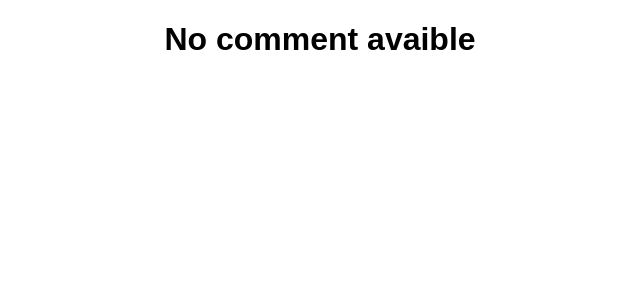
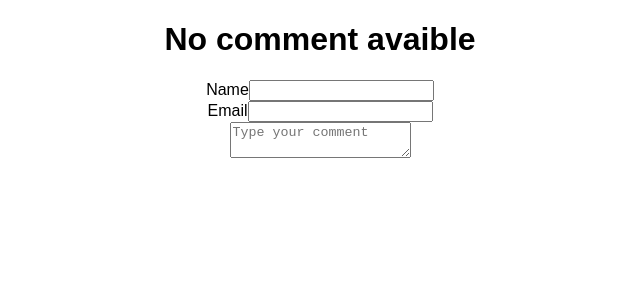
Before and after one commit to dragosbus/comment-react, a React (Create React App) app: page / in a window 1280 px wide. Shown: the top 300 px of the page, without its empty margins (320-960 px from the left). Built offline with nearby package versions, Linux system fonts and the light colour scheme.

Commit message:
feat:added comments list

```diff
--- a/src/App.js
+++ b/src/App.js
@@ -1,5 +1,7 @@
 import React, { Component } from 'react';
 import { Header } from './components/Header';
+import { Form } from './components/Form';
+import { Comments } from './components/Comments';
 import './App.css';
 
 class App extends Component {
@@ -12,7 +14,8 @@ class App extends Component {
   render() {
     return (
       <div className="App">
-        <Header comments={this.state.comments}/>
+        <Header comments={this.state.comments} />
+        <Form/>
       </div>
     );
   }
--- /dev/null
+++ b/src/components/Comment.js
@@ -0,0 +1 @@
+import React from 'react';
--- /dev/null
+++ b/src/components/Comments.js
@@ -0,0 +1,10 @@
+import React from 'react';
+
+
+export const Comments = props => {
+    return (
+        <ul className="comments">
+
+        </ul>
+    );
+};
--- /dev/null
+++ b/src/components/Form.js
@@ -0,0 +1,24 @@
+import React, { Component } from 'react';
+
+
+export class Form extends Component {
+    constructor(props) {
+        super(props);
+    }
+
+    render() {
+        return (
+            <form>
+                <div>
+                    <label htmlFor="name">Name</label>
+                    <input type="text" id="name" className="name" />
+                </div>
+                <div>
+                    <label htmlFor="email">Email</label>
+                    <input type="email" id="email" className="email" />
+                </div>
+                <textarea name="comment" id="comment" placeholder="Type your comment"></textarea>
+            </form>
+        );
+    }
+}
```
